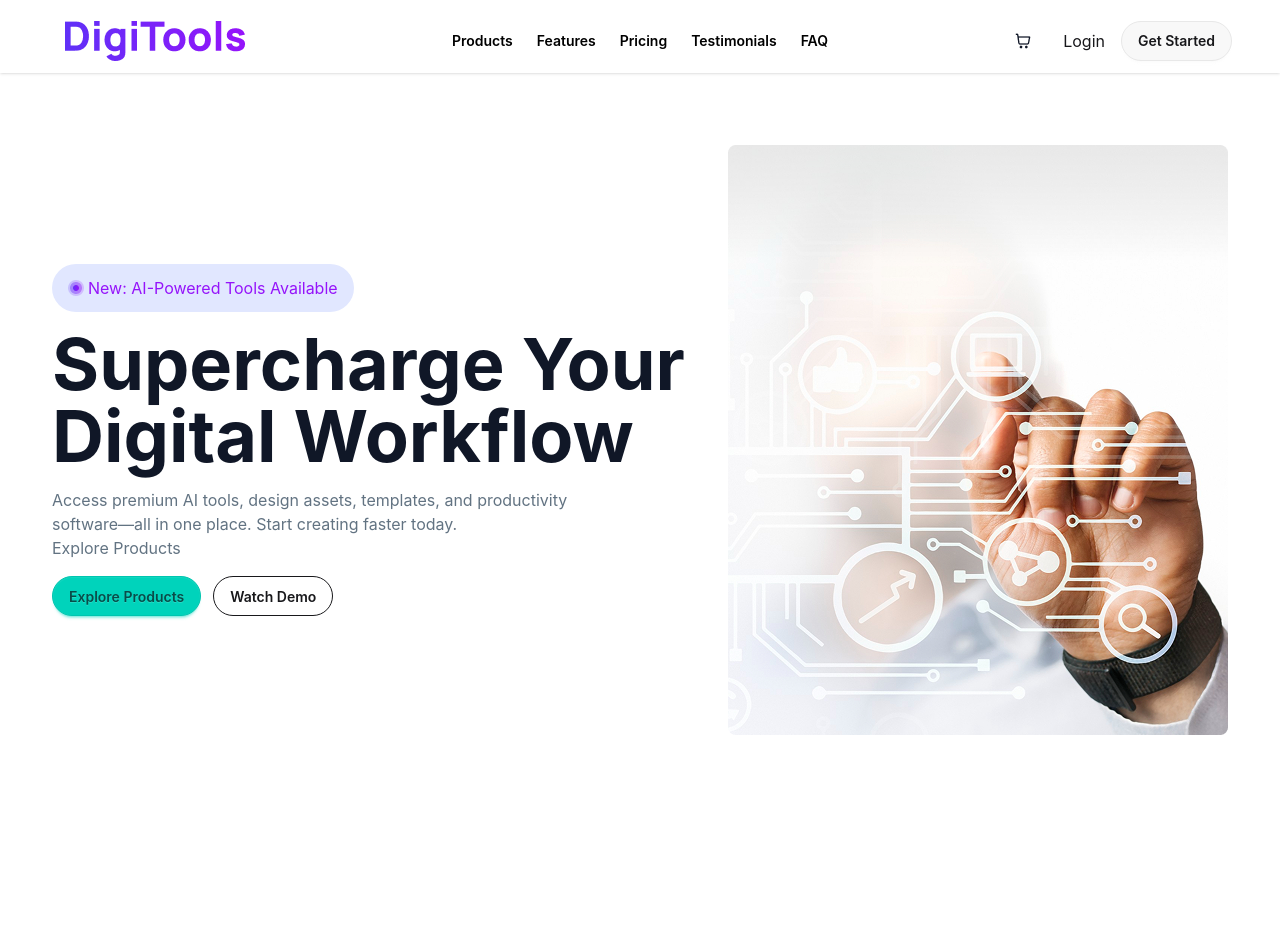
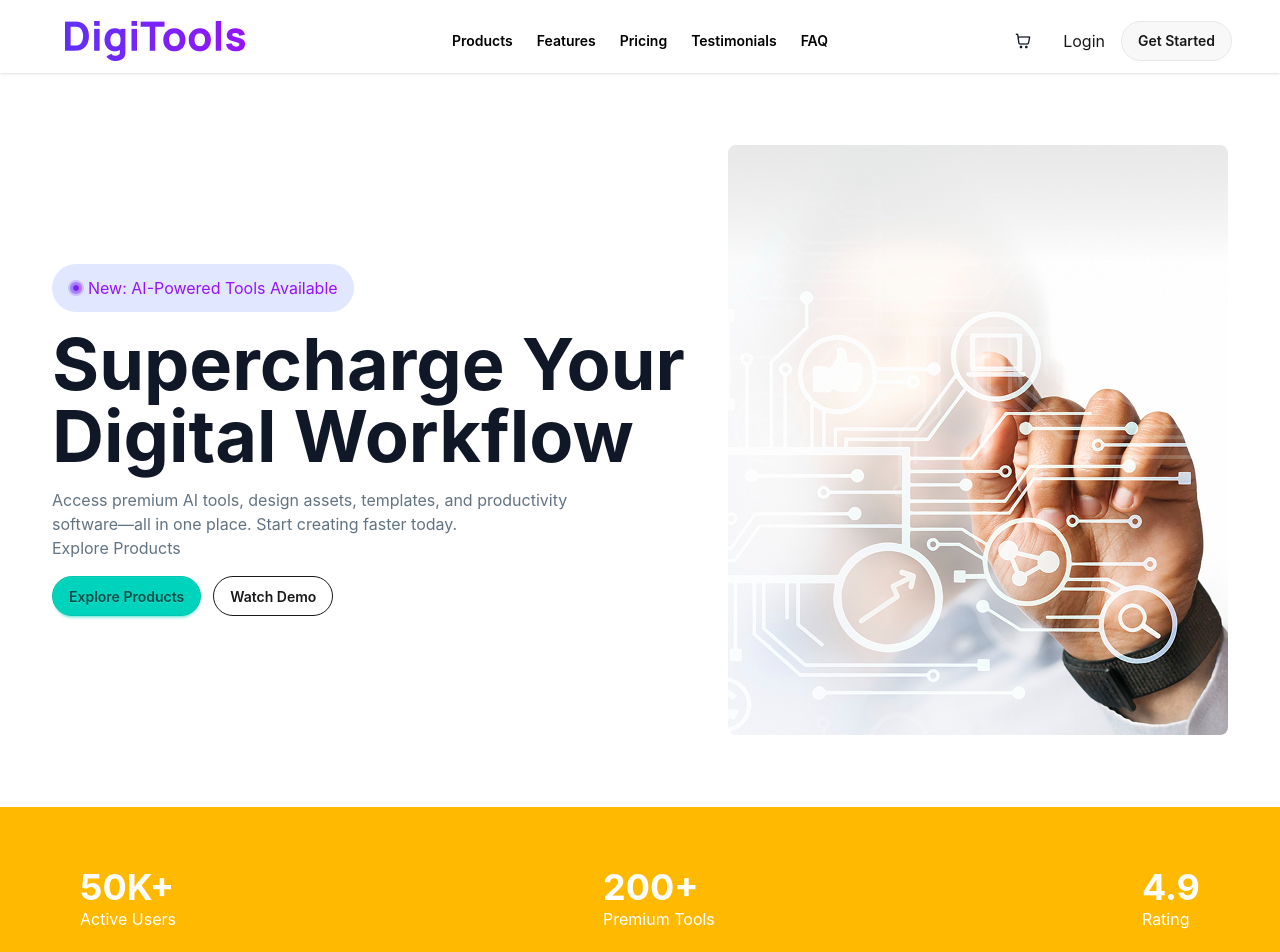
Before and after one commit to ryousufrahman/digi-tools-platform, a React (Vite) app: page / in a window 1280 px wide. Shown: the top 952 px of the page. Before the commit the page ends 800 px from the top, so only its background shows below. Built offline with nearby package versions, Linux system fonts and the light colour scheme.

Commit message:
added the user count section

```diff
--- a/src/App.jsx
+++ b/src/App.jsx
@@ -2,6 +2,7 @@
 import './App.css'
 import Hero from './Components/Hero'
 import Navbar from './Components/Navbar'
+import UsersCount from './Components/UsersCount'
 
 function App() {
 
@@ -13,6 +14,9 @@ function App() {
     </header>
     <main>
       <Hero></Hero>
+      <section className='bg-amber-400 mt-15  py-5 md:py-15'>
+        <UsersCount></UsersCount>
+      </section>
     </main>
 
 
--- /dev/null
+++ b/src/Components/UsersCount.jsx
@@ -0,0 +1,31 @@
+import React from 'react';
+
+const UsersCount = () => {
+    return (
+        <>
+         <div className='main-container max-w-300 mx-auto flex gap-3 flex-col  md:flex-row md:justify-between px-10'>
+            <div className='first'>
+                <h3 className='text-white text-4xl font-bold'>50K+</h3>
+                <p className='text-white'>Active Users</p>
+
+
+            </div>
+            <div className='second'>
+                <h3 className='text-white text-4xl font-bold'>200+</h3>
+                <p className='text-white'>Premium Tools</p>
+
+            </div>
+            <div className='third'>
+                <h3 className='text-white text-4xl font-bold'>4.9</h3>
+                <p className='text-white'>Rating</p>
+
+            </div>
+
+         </div>
+
+
+        </>
+    );
+};
+
+export default UsersCount;
```
